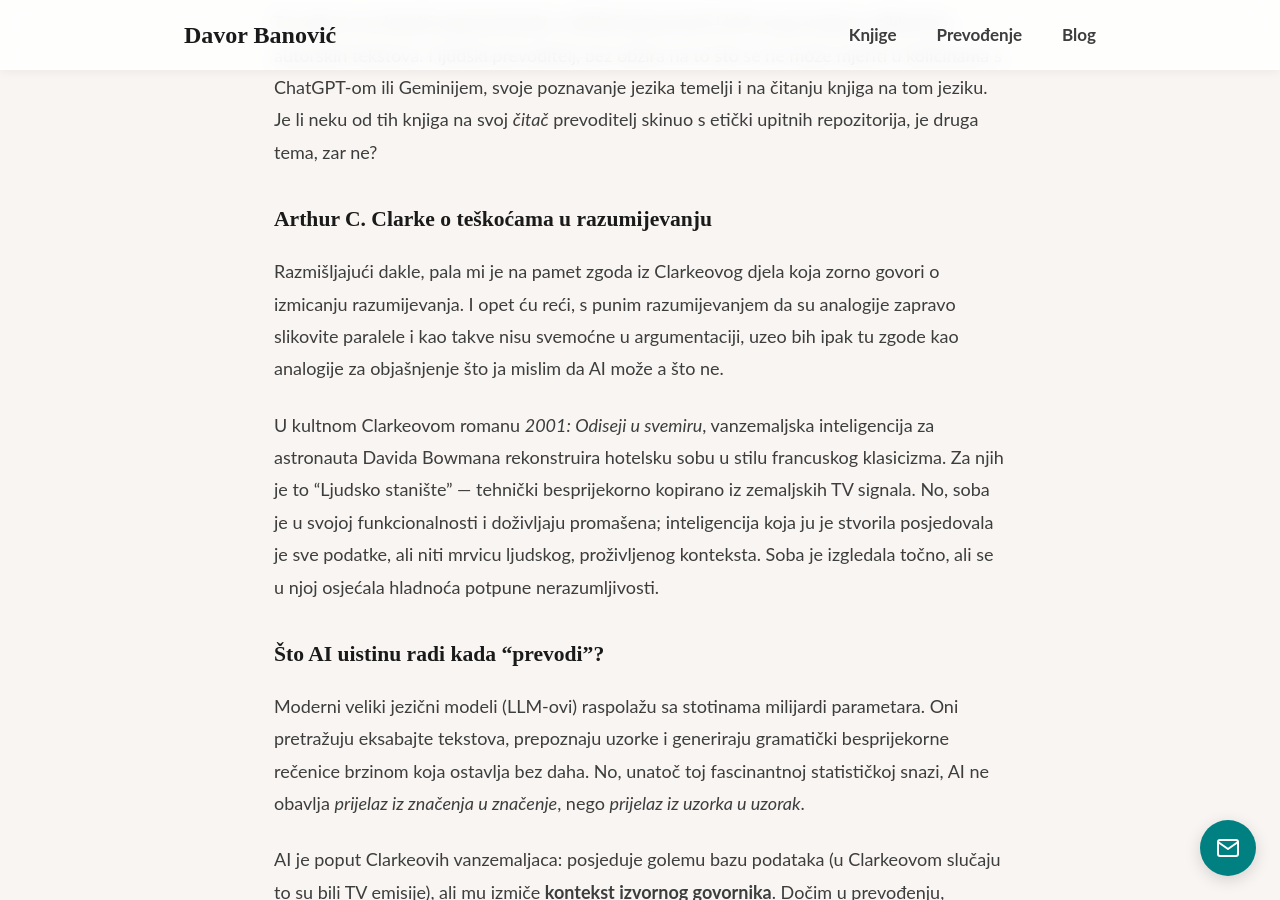
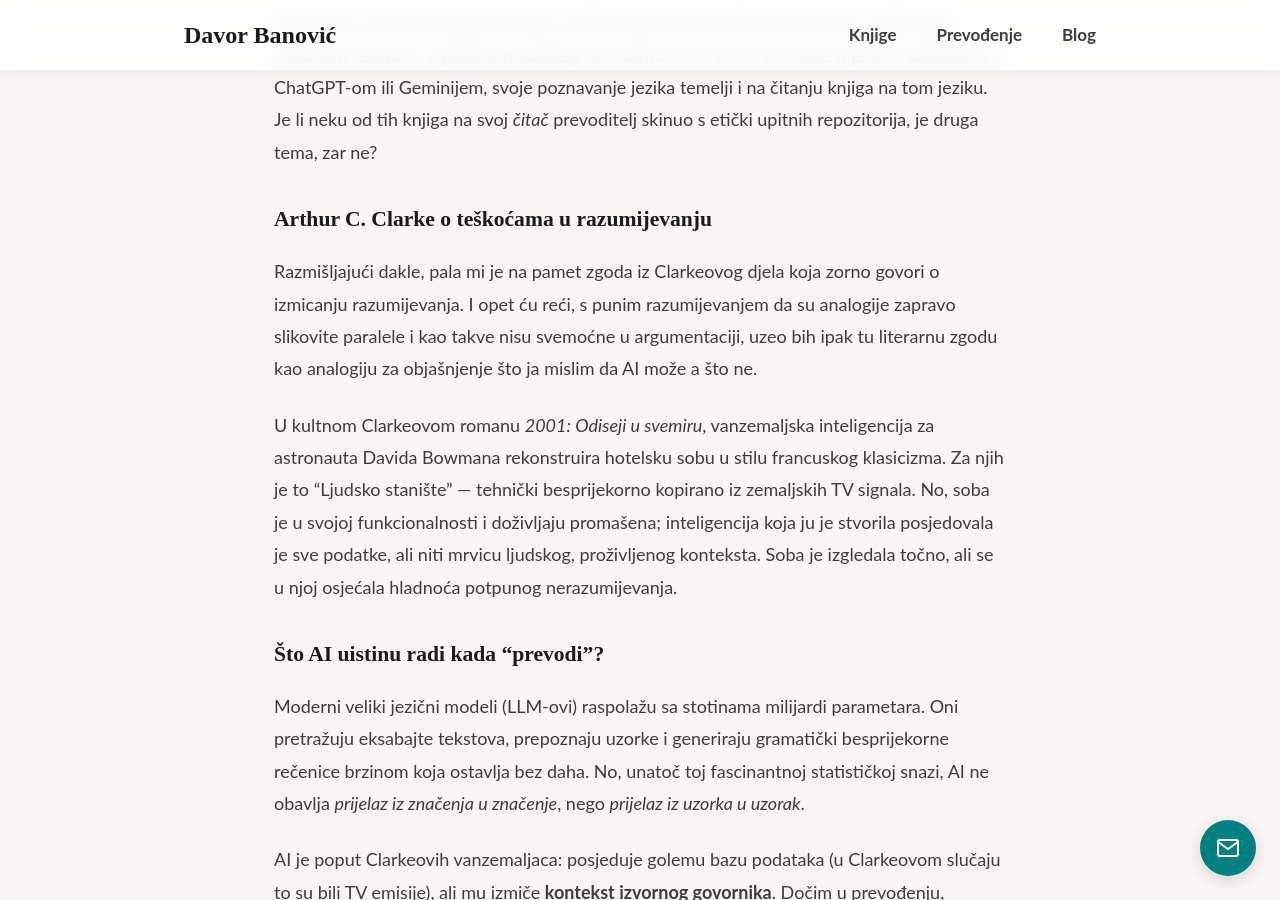
Before and after one commit to banovotz/banovotz.github.io, a Jekyll site: the page built from _posts/2026-08-01-granice-algoritamskog-uma-zasto-ai-u-prevodenju-promasuje-kontekst-i-stoljece.md, in a window 1280 px wide and 900 px high, scrolled down 832 px. Built offline with Jekyll 4.4.1, drawn with Linux system fonts in a browser that asks for light colours; some of the changed text lies outside the part shown.

Commit message:
Blog post fixes

```diff
--- a/_posts/2026-08-01-granice-algoritamskog-uma-zasto-ai-u-prevodenju-promasuje-kontekst-i-stoljece.md
+++ b/_posts/2026-08-01-granice-algoritamskog-uma-zasto-ai-u-prevodenju-promasuje-kontekst-i-stoljece.md
@@ -14,9 +14,9 @@ Za sada ću se kloniti argumentacije o etičkoj ispravnosti LLM-ovog znanja o mi
 
 ### Arthur C. Clarke o teškoćama u razumijevanju
 
-Razmišljajući dakle, pala mi je na pamet zgoda iz Clarkeovog djela koja zorno govori o izmicanju razumijevanja. I opet ću reći, s punim razumijevanjem da su analogije zapravo slikovite paralele i kao takve  nisu svemoćne u argumentaciji, uzeo bih ipak tu zgode kao analogije za objašnjenje što ja mislim da AI može a što ne.
+Razmišljajući dakle, pala mi je na pamet zgoda iz Clarkeovog djela koja zorno govori o izmicanju razumijevanja. I opet ću reći, s punim razumijevanjem da su analogije zapravo slikovite paralele i kao takve  nisu svemoćne u argumentaciji, uzeo bih ipak tu literarnu zgodu kao analogiju za objašnjenje što ja mislim da AI može a što ne.
 
-U kultnom Clarkeovom romanu *2001: Odiseji u svemiru*,  vanzemaljska inteligencija za astronauta Davida Bowmana rekonstruira hotelsku sobu u stilu francuskog klasicizma. Za njih je to "Ljudsko stanište" — tehnički besprijekorno kopirano iz zemaljskih TV signala. No, soba je u svojoj funkcionalnosti i doživljaju promašena; inteligencija koja ju je stvorila posjedovala je sve podatke, ali niti mrvicu ljudskog, proživljenog konteksta. Soba je izgledala točno, ali se u njoj osjećala hladnoća potpune nerazumljivosti.
+U kultnom Clarkeovom romanu *2001: Odiseji u svemiru*,  vanzemaljska inteligencija za astronauta Davida Bowmana rekonstruira hotelsku sobu u stilu francuskog klasicizma. Za njih je to "Ljudsko stanište" — tehnički besprijekorno kopirano iz zemaljskih TV signala. No, soba je u svojoj funkcionalnosti i doživljaju promašena; inteligencija koja ju je stvorila posjedovala je sve podatke, ali niti mrvicu ljudskog, proživljenog konteksta. Soba je izgledala točno, ali se u njoj osjećala hladnoća potpunog nerazumijevanja.
 
 ### Što AI uistinu radi kada "prevodi"?
 
```
Also changed, not shown: other parts of _posts/2026-08-01-granice-algoritamskog-uma-zasto-ai-u-prevodenju-promasuje-kontekst-i-stoljece.md (+1 -1 lines).
